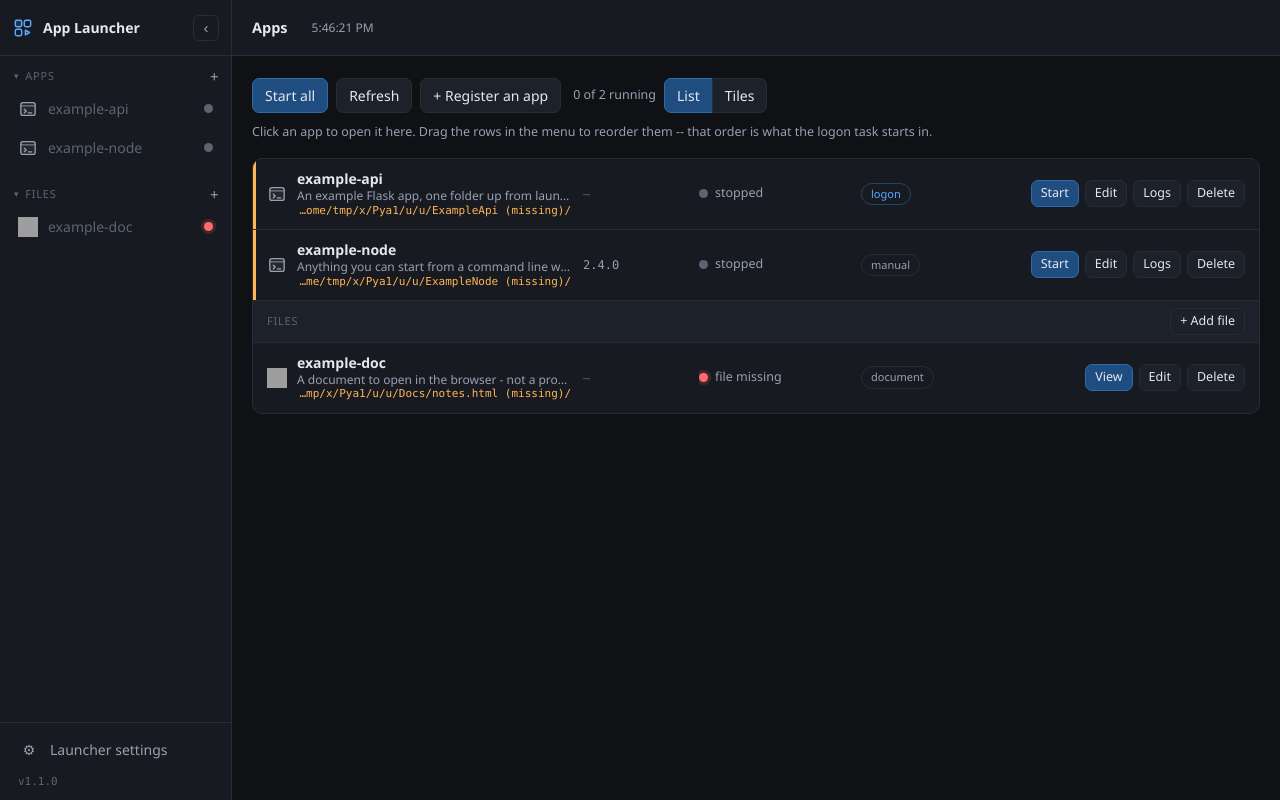
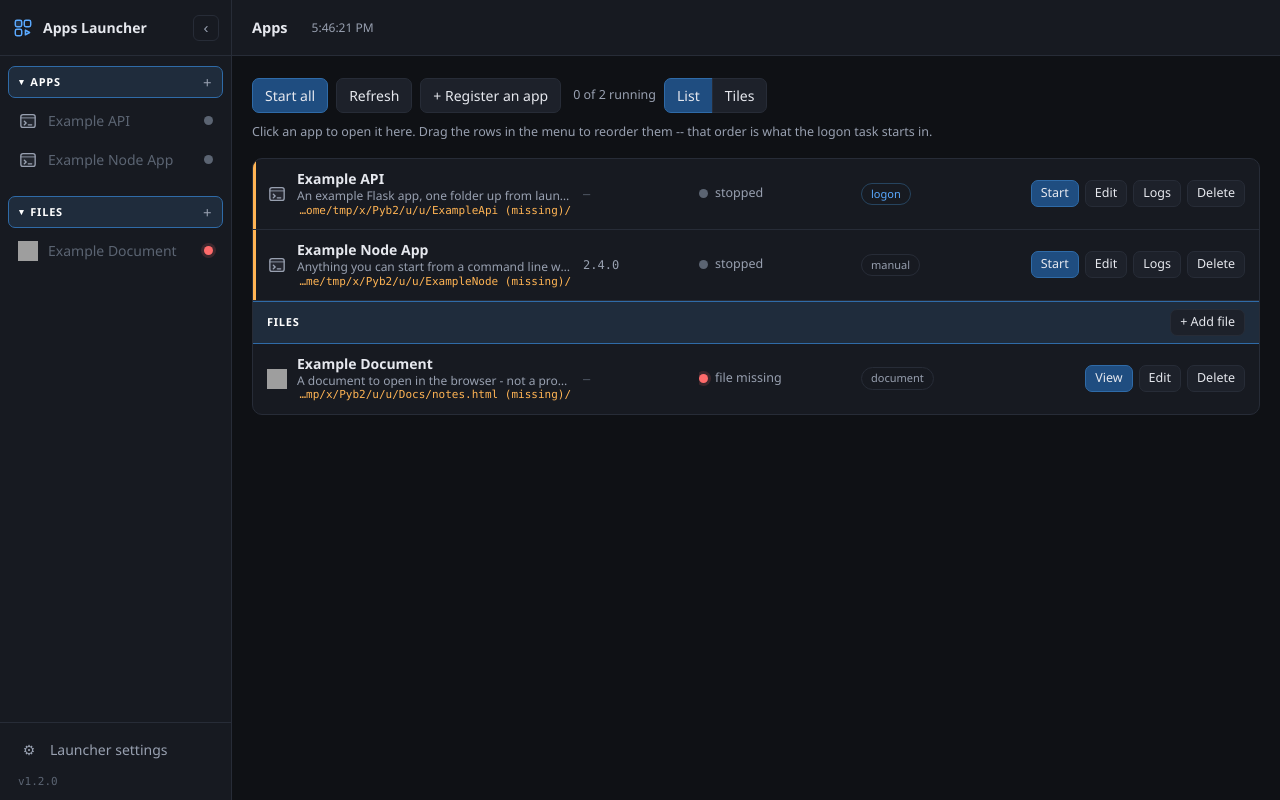
Before and after one commit to jcampbellvergeio/apps-launcher, a Flask app: page / in a window 1280 px wide. Run offline with Flask 3, Linux system fonts and the light colour scheme; data that the repository does not hold is empty; grey boxes are pictures that could not be loaded.

Commit message:
Display names, banded headings, and v1.2.0
An entry now has a `label` for people and a `name` for machines. Type "Sample
Apps Launcher" and the app name -- sample-apps-launcher -- is filled in for you,
because that id becomes logs/<id>.log, state/<id>.pid, the CLI argument and
/open/<id>, and nobody should have to hand-write a filename-safe string. The
field is visible and editable rather than derived behind your back, and it stops
following the name once you edit it. A clashing id gets -2; an unusable one is
refused with a message that distinguishes "what you typed will not work" from
"I could not make one from that". Entries without a label show their id, so
older registries keep working.

Sidebar headings are now banded -- tinted ground, white text, outlined -- and
the list's Files header matches.

Renamed to Apps Launcher throughout, including the scheduled task. install and
uninstall clear both former task names so no machine ends up running two.

Fixes a regression I introduced in the port: Windows install had moved to
schtasks, which fails with "Access is denied" on the task root for an
unelevated user. It is back on Register-ScheduledTask, verified by installing
and firing the renamed task unelevated. The smoke test asserted the schtasks
string and so would have kept passing -- it now checks for what actually has to
be there.

CHANGELOG.md, and VERSION -> 1.2.0.

Co-Authored-By: Claude Opus 5 (1M context) <noreply@anthropic.com>

```diff
--- a/app.py
+++ b/app.py
@@ -1,4 +1,4 @@
-"""App Launcher -- web front end.
+"""Apps Launcher -- web front end.
 
 A row per registered app: open it, start/stop/restart it, see whether it is
 actually listening, register a new one. Everything about the registry, liveness
@@ -28,6 +28,8 @@ DEV_ROOT = engine.PARENT
 LOG_DIR = engine.LOG_DIR
 ICON_DIR = engine.ICON_DIR
 load_registry = engine.load_registry
+slugify = engine.slugify
+label_of = engine.label_of
 is_file_entry = engine.is_file_entry
 file_path = engine.file_path
 save_registry = engine.save_registry
@@ -126,6 +128,7 @@ def app_view():
         directory = app_dir(entry)
         view.append({
             "name": name,
+            "label": label_of(entry),
             "description": entry.get("description") or "",
             "icon": icon_for(entry),
             "dir": entry.get("dir"),
@@ -326,15 +329,22 @@ def parse_file_fields(data, cfg, current=None):
     existing = cfg.get("apps", [])
     fields = {}
 
+    label = (data.get("label") or "").strip()
     if current is None:
-        name = (data.get("name") or "").strip().lower()
+        given = (data.get("name") or "").strip().lower()
+        name = given or slugify(label, "")
         if not NAME_RE.match(name):
-            raise Invalid("name must be lowercase letters, digits, . _ - (max 32)")
+            raise Invalid(
+                ("app name %r is not usable: lowercase letters, digits, . _ - "
+                 "only" % given) if given else
+                ("could not make an app name from %r -- type one yourself"
+                 % label))
         if any(a.get("name") == name for a in existing):
-            raise Invalid("'%s' is already registered" % name, 409)
+            name = engine.unique_slug(cfg, name)
         fields["name"] = name
     else:
         name = current.get("name")
+    fields["label"] = label or engine.label_of({"name": name})
 
     raw = (data.get("file") or data.get("dir") or "").strip().strip('"')
     if not raw:
@@ -370,17 +380,24 @@ def parse_fields(data, cfg, current=None):
     existing = cfg.get("apps", [])
     fields = {}
 
+    label = (data.get("label") or "").strip()
     if current is None:
-        name = (data.get("name") or "").strip().lower()
+        # The id is derived from the display name unless one is given outright:
+        # nobody should have to invent a filename-safe string by hand.
+        given = (data.get("name") or "").strip().lower()
+        name = given or slugify(label, "")
         if not NAME_RE.match(name):
-            raise Invalid("name must be lowercase letters, digits, . _ - (max 32)")
+            raise Invalid(
+                ("app name %r is not usable: lowercase letters, digits, . _ - "
+                 "only" % given) if given else
+                ("could not make an app name from %r -- type one yourself"
+                 % label))
         if any(a.get("name") == name for a in existing):
-            raise Invalid("'%s' is already registered" % name, 409)
+            name = engine.unique_slug(cfg, name)
         fields["name"] = name
     else:
-        # Renaming would orphan logs/<name>.log and state/<name>.pid, so the
-        # name is fixed once registered.
         name = current.get("name")
+    fields["label"] = label or engine.label_of({"name": name})
 
     raw_dir = (data.get("dir") or "").strip().strip('"')
     if not raw_dir:
@@ -491,6 +508,7 @@ def api_add():
     if kind == "file":
         entry = {
             "name": fields["name"],
+            "label": fields["label"],
             "file": fields["file"],
             "port": None,
             "url": fields["url"],
@@ -501,6 +519,7 @@ def api_add():
     else:
         entry = {
             "name": fields["name"],
+            "label": fields["label"],
             "dir": fields["dir"],
             "command": fields["command"],
             "args": fields["args"],
--- a/apps.example.json
+++ b/apps.example.json
@@ -3,6 +3,7 @@
     "apps": [
         {
             "name": "launcher",
+            "label": "Apps Launcher",
             "dir": "launcher",
             "command": "python",
             "args": [
@@ -17,6 +18,7 @@
         },
         {
             "name": "example-api",
+            "label": "Example API",
             "dir": "ExampleApi",
             "command": "python",
             "args": [
@@ -32,6 +34,7 @@
         },
         {
             "name": "example-node",
+            "label": "Example Node App",
             "dir": "ExampleNode",
             "command": "node",
             "args": [
@@ -47,6 +50,7 @@
         },
         {
             "name": "example-doc",
+            "label": "Example Document",
             "type": "file",
             "file": "Docs/notes.html",
             "port": null,
--- a/devapps.py
+++ b/devapps.py
@@ -1,5 +1,5 @@
 #!/usr/bin/env python3
-"""App Launcher CLI -- start, stop and check the apps listed in apps.json.
+"""Apps Launcher CLI -- start, stop and check the apps listed in apps.json.
 
 Runs on Windows, Linux and macOS. All the work is in engine.py, which the web
 UI imports directly, so the two front ends cannot disagree.
--- a/docker/apps.json
+++ b/docker/apps.json
@@ -3,6 +3,7 @@
     "apps": [
         {
             "name": "launcher",
+            "label": "Apps Launcher",
             "dir": "launcher",
             "command": "python",
             "args": [
@@ -17,6 +18,7 @@
         },
         {
             "name": "hello-api",
+            "label": "Hello API",
             "dir": "HelloApi",
             "command": "python",
             "args": [
@@ -31,6 +33,7 @@
         },
         {
             "name": "clock",
+            "label": "Clock",
             "dir": "Clock",
             "command": "python",
             "args": [
--- a/static/app.css
+++ b/static/app.css
@@ -64,7 +64,7 @@ a { color: var(--accent); }
 .rail .side-top { justify-content: center; padding: 0; }
 .rail .collapse { margin-left: 0; }
 .rail .side-item { justify-content: center; padding: 8px 0; }
-.rail .side-label { height: 8px; padding: 0; border: 0; }
+.rail .side-label { height: 8px; margin: 6px 0 0; padding: 0; border: 0; background: none; }
 .rail .side-apps .dot { position: absolute; top: 6px; right: 8px; }
 
 /* ------------------------------------------------------------------ sidebar */
@@ -111,11 +111,17 @@ a { color: var(--accent); }
 .side-nav, .side-apps { padding: 8px; display: flex; flex-direction: column; gap: 2px; }
 .side-apps { overflow-y: auto; padding-top: 0; }
 
+/* A banded header: tinted ground, white text, outlined. Inset from the edge so
+   the outline reads as a band rather than a line touching the panel. */
 .side-label {
   display: flex;
   align-items: center;
   gap: 8px;
-  padding: 10px 8px 4px 14px;
+  margin: 10px 8px 4px;
+  padding: 5px 6px 5px 10px;
+  background: rgba(90, 169, 255, .12);
+  border: 1px solid #2f6ba8;
+  border-radius: 7px;
 }
 .label-toggle {
   display: flex;
@@ -124,15 +130,18 @@ a { color: var(--accent); }
   padding: 0;
   border: 0;
   background: transparent;
-  color: var(--off);
+  color: #fff;
   font: inherit;
   font-size: 11px;
+  font-weight: 600;
   text-transform: uppercase;
   letter-spacing: .07em;
   cursor: pointer;
   min-width: 0;
 }
-.label-toggle:hover { color: var(--dim); }
+.label-toggle { color: #fff; }
+.label-toggle:hover { color: #fff; }
+.label-add { color: #cfe2f6; }
 .caret { display: inline-block; font-size: 9px; transition: transform .12s ease; }
 .side-label.collapsed .caret { transform: rotate(-90deg); }
 
@@ -359,9 +368,11 @@ body.viewing main { max-width: none; padding-bottom: 20px; }
   align-items: center;
   gap: 12px;
   padding: 7px 14px;
-  background: var(--panel-2);
-  border-bottom: 1px solid var(--line);
+  background: rgba(90, 169, 255, .12);
+  border-top: 1px solid #2f6ba8;
+  border-bottom: 1px solid #2f6ba8;
 }
+.applist-head .applist-section { color: #fff; font-weight: 600; }
 .applist-head .applist-section { padding: 0; }
 .head-add { margin-left: auto; }
 .head-none { color: var(--off); font-size: 12px; }
--- a/static/app.js
+++ b/static/app.js
@@ -145,7 +145,7 @@ function sidebarItem(a, route) {
                    + (active ? ' on' : '');
     item.href = a.is_self ? '/' : '/#/app/' + encodeURIComponent(a.name);
     // Rail mode hides the label, so the tooltip carries the name and state.
-    item.title = a.name + ' — ' + (a.is_file
+    item.title = labelOf(a) + '  (' + a.name + ')  — ' + (a.is_file
       ? (a.file_exists ? 'file present' : 'file missing')
       : a.running ? 'running' : 'stopped');
     item.dataset.open = a.name;
@@ -159,7 +159,7 @@ function sidebarItem(a, route) {
 
     const label = document.createElement('span');
     label.className = 'label';
-    label.textContent = a.name;
+    label.textContent = labelOf(a);
     item.appendChild(label);
 
     const dot = document.createElement('span');
@@ -332,7 +332,7 @@ function setTopbar(a) {
   } else {
     icon.hidden = true;
   }
-  $('#tb-name').textContent = a ? a.name : 'Apps';
+  $('#tb-name').textContent = a ? labelOf(a) : 'Apps';
   const openVersion = a ? versionOf(a.name) : '';
   $('#tb-meta').textContent = a && a.is_file
     ? a.file + (a.file_exists ? '' : '  ·  MISSING')
@@ -464,7 +464,7 @@ function tile(a) {
 
   const name = document.createElement('span');
   name.className = 'tile-name';
-  name.textContent = a.name;
+  name.textContent = labelOf(a);
   head.appendChild(name);
 
   const dot = document.createElement('span');
@@ -597,7 +597,7 @@ function renderList() {
     text.className = 'row-text';
     const nm = document.createElement('span');
     nm.className = 'row-name';
-    nm.textContent = a.name;
+    nm.textContent = labelOf(a);
     text.appendChild(nm);
     const desc = document.createElement('span');
     desc.className = 'row-desc';
@@ -770,7 +770,7 @@ async function loadVersions(refresh) {
     const el = $('#side-version');
     if (el && data.launcher_version) {
       el.textContent = 'v' + data.launcher_version;
-      el.title = 'App Launcher v' + data.launcher_version;
+      el.title = 'Apps Launcher v' + data.launcher_version;
     }
     render();
   } catch { /* the column just stays blank */ }
@@ -791,6 +791,24 @@ function externalBadge() {
   tag.textContent = 'external';
   tag.title = EXTERNAL_HELP;
   return tag;
+}
+
+/* The display name, falling back to the id for entries written before labels
+   existed. The id is what the CLI, the log filenames and /open/<id> use. */
+function labelOf(a) {
+  return a.label || a.name;
+}
+
+/* A browser-side mirror of engine.slugify(), for the live preview only -- the
+   server derives the id it actually stores. */
+function slugPreview(text) {
+  return String(text || '')
+    .normalize('NFKD').replace(/[̀-ͯ]/g, '')
+    .toLowerCase()
+    .replace(/[^a-z0-9._-]+/g, '-')
+    .replace(/-{2,}/g, '-')
+    .replace(/^[-._]+|[-._]+$/g, '')
+    .slice(0, 32);
 }
 
 /* Where the thing actually lives: an app's folder, a document's file. */
@@ -948,6 +966,7 @@ document.addEventListener('keydown', (ev) => {
 const dialog = $('#add-dialog');
 let editing = null;     // the app being edited, or null when registering
 let formKind = 'app';  // which shape the form is showing: 'app' or 'file'
+let idDirty = false;   // the user has edited the id, so stop deriving it
 
 /* One form for both jobs. Registering and editing validate identically on the
    server, so they should look identical here too -- the only difference is that
@@ -971,6 +990,9 @@ function openForm(app, kind) {
   editing = app || null;
   $('#add-err').hidden = true;
   form.reset();
+  // Typing in the id field stops it following the name; a fresh form follows
+  // again.
+  idDirty = false;
 
   if (editing) {
     applyFormType(editing.is_file ? 'file' : 'app');
@@ -978,7 +1000,7 @@ function openForm(app, kind) {
     const isSelf = !!editing.is_self;
     $('#form-logs').hidden = !isSelf;
     $('#form-title').textContent = isSelf ? 'Launcher settings'
-                                          : 'Edit ' + editing.name;
+                                          : 'Edit ' + labelOf(editing);
     $('#form-hint').innerHTML = isSelf
       ? 'The registry entry for the launcher itself. Restart it from a terminal '
         + '(<code>devapps restart launcher</code>) for a port or path change to '
@@ -986,10 +1008,11 @@ function openForm(app, kind) {
       : 'Saved to <code>apps.json</code>. Restart the app for a command or path '
         + 'change to take effect.';
     $('#form-submit').textContent = 'Save changes';
-    $('#name-help').textContent = 'Renaming moves its log, pid and icon files to '
-      + 'match, and relaunches the app if it is running.';
+    $('#name-help').textContent = 'Shown in the menu. Change it freely.';
+    $('#id-help').textContent = 'Used for filenames, the CLI and URLs. Changing '
+      + 'it moves the log, pid and icon files and relaunches the app.';
+    form.label.value = labelOf(editing);
     form.name.value = editing.name;
-    form.name.readOnly = false;
     form.dir.value = editing.dir || '';
     form.command.value = editing.command || 'python';
     form.args.value = (editing.args || []).join(' ');
@@ -1009,15 +1032,17 @@ function openForm(app, kind) {
       $('#form-hint').innerHTML = 'A document to open in the browser. The launcher '
         + 'serves it, so it works in a tab and in the pane.';
       $('#form-submit').textContent = 'Add file';
-      $('#name-help').textContent = 'Lowercase. Used in the URL the launcher '
-        + 'serves it at.';
+
     } else {
       $('#form-title').textContent = 'Register an app';
       $('#form-hint').innerHTML = 'Written to <code>apps.json</code>, so it starts at '
         + 'logon too.';
       $('#form-submit').textContent = 'Add app';
     }
-    $('#name-help').textContent = 'Lowercase. Used for the log filenames and the CLI.';
+    $('#name-help').textContent = 'Shown in the menu. Type it however you like.';
+    $('#id-help').textContent = 'Filled in from the name above. Used for '
+      + 'filenames, the CLI and URLs, so it has no spaces or capitals -- change '
+      + 'it if you like.';
     form.command.value = 'python';
     form.autostart.checked = true;
   }
@@ -1041,6 +1066,15 @@ if (dialog) {
   const form = $('#add-form');
   const err = $('#add-err');
 
+  /* The id follows the name until someone edits the id itself -- then it is
+     theirs, and we stop overwriting what they typed. */
+  form.label.addEventListener('input', () => {
+    if (editing || idDirty) return;
+    form.name.value = slugPreview(form.label.value);
+  });
+
+  form.name.addEventListener('input', () => { idDirty = true; });
+
   $('#add-cancel').addEventListener('click', () => dialog.close());
 
   // The launcher no longer has a row of its own, so this is where its logs live.
@@ -1055,6 +1089,7 @@ if (dialog) {
     const payload = {
       type: formKind,
       file: fd.get('file'),
+      label: fd.get('label'),
       name: fd.get('name'),
       dir: fd.get('dir'),
       command: fd.get('command'),
@@ -1080,13 +1115,14 @@ if (dialog) {
       return;
     }
     const renamedFrom = data.renamed_from;
+    const shown = data.app ? (data.app.label || data.app.name) : payload.label;
     const verb = !editing ? 'added to apps.json'
                : renamedFrom ? 'renamed from ' + renamedFrom : 'saved';
     const extra = data.warning || data.note;
     dialog.close();
     editing = null;
-    toast(extra ? payload.name + ' ' + verb + ' — ' + extra
-                : payload.name + ' ' + verb,
+    toast(extra ? shown + ' ' + verb + ' — ' + extra
+                : shown + ' ' + verb,
           data.warning ? 'warn' : null);
     // A rename changes the route's name, so a viewer open on the old one would
     // bounce to the grid on the next render.
--- a/templates/base.html
+++ b/templates/base.html
@@ -3,7 +3,7 @@
 <head>
   <meta charset="utf-8">
   <meta name="viewport" content="width=device-width, initial-scale=1">
-  <title>{% block title %}App Launcher{% endblock %}</title>
+  <title>{% block title %}Apps Launcher{% endblock %}</title>
   <link rel="icon" href="{{ url_for('static', filename='icons/launcher.svg') }}">
   <link rel="stylesheet" href="{{ url_for('static', filename='app.css') }}">
   <script>
@@ -23,9 +23,9 @@
        toggled by app.js thereafter. -->
   <aside class="side">
     <div class="side-top">
-      <a class="brand" href="/" title="App Launcher">
+      <a class="brand" href="/" title="Apps Launcher">
         <img class="ico" src="{{ url_for('static', filename='icons/launcher.svg') }}" alt="">
-        <span class="label">App Launcher</span>
+        <span class="label">Apps Launcher</span>
       </a>
       <!-- One button, both directions: it stays in the menu header in either
            state so it doesn't move when the menu collapses. -->
@@ -67,7 +67,7 @@
         <span class="glyph" aria-hidden="true">&#9881;</span>
         <span class="label">Launcher settings</span>
       </button>
-      <div class="side-version" id="side-version" title="App Launcher version"></div>
+      <div class="side-version" id="side-version" title="Apps Launcher version"></div>
     </div>
   </aside>
 
--- a/templates/index.html
+++ b/templates/index.html
@@ -1,5 +1,5 @@
 {% extends "base.html" %}
-{% block title %}App Launcher{% endblock %}
+{% block title %}Apps Launcher{% endblock %}
 
 {% block content %}
 <!-- Tiles are rendered by app.js from /api/status so the markup lives in one
@@ -49,9 +49,18 @@
       logon too.</p>
 
     <label>Name
-      <input name="name" required placeholder="myapp" pattern="[a-z0-9][a-z0-9._\-]*"
+      <input name="label" id="form-label" required placeholder="My App"
+             autocomplete="off">
+      <small id="name-help">Shown in the menu. Type it however you like.</small>
+    </label>
+
+    <label>App Name
+      <input name="name" id="form-id" required pattern="[a-z0-9][a-z0-9._\-]*"
+             placeholder="my-app" autocomplete="off"
              title="lowercase letters, digits, dot, underscore, hyphen">
-      <small id="name-help">Lowercase. Used for the log filenames and the CLI.</small>
+      <small id="id-help">Filled in from the name above. Used for filenames, the
+        CLI and URLs, so it has no spaces or capitals &mdash; change it if you
+        like.</small>
     </label>
 
     <!-- Only for type=file: everything below in .app-only is hidden then. -->
```
Also changed, not shown: docs/sample.html (+10 -10 lines), engine.py (+84 -22 lines), tests/smoke.py (+7 -1 lines), CHANGELOG.md (added), README.md.
